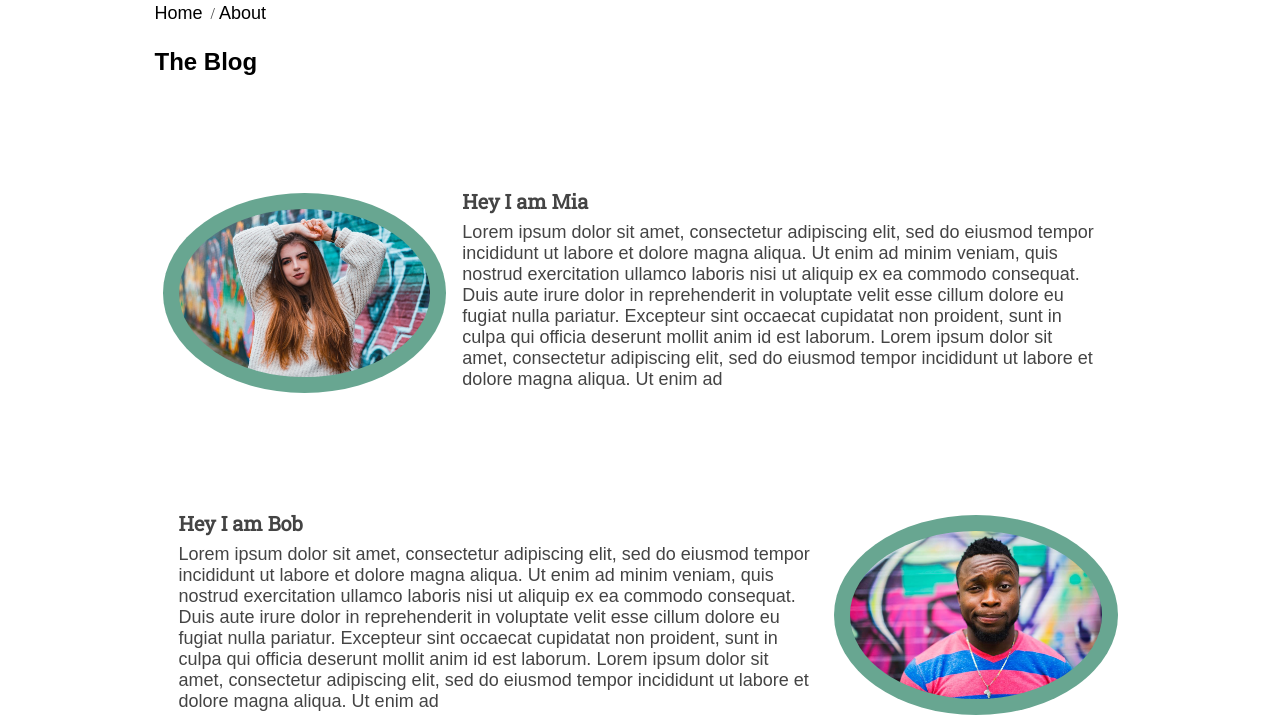
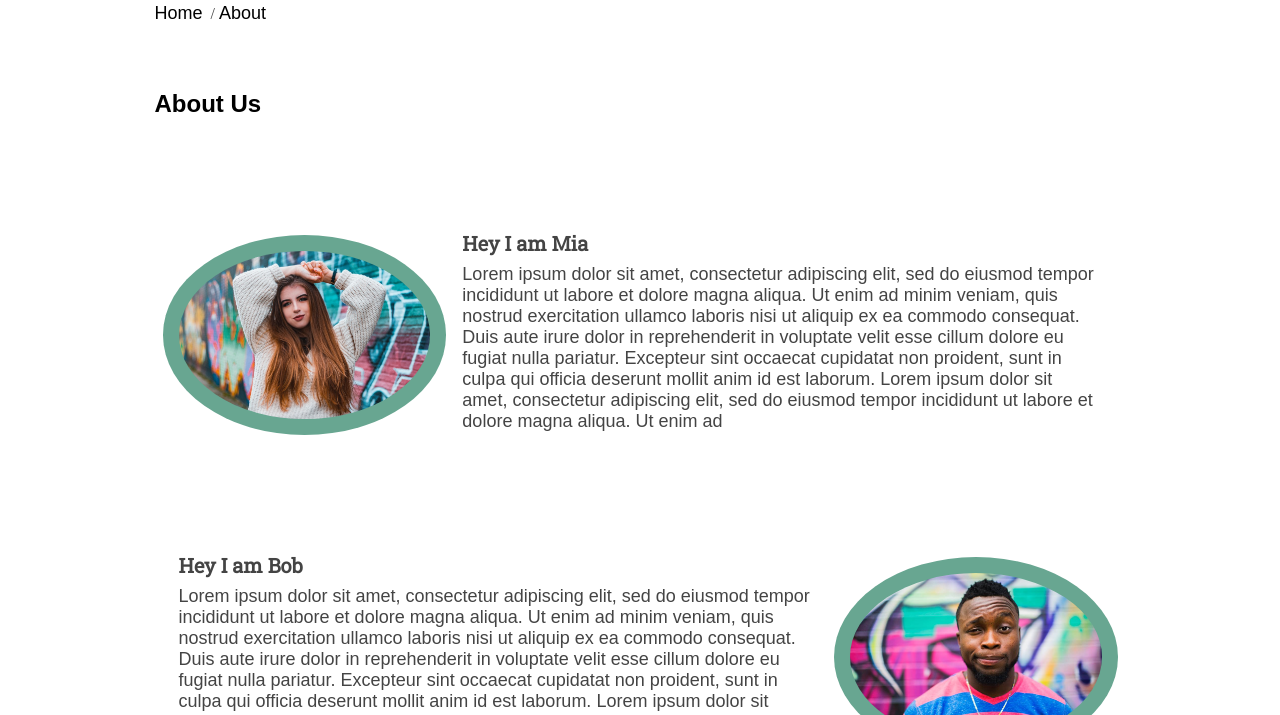
Before and after one commit to Noroff-FEU-Assignments/project-exam-1-Liisagrant, a plain HTML site: page about.html in a window 1280 px wide. Shown: the part 85-800 px from the top of the page. Drawn offline with Linux system fonts and the light colour scheme; a web font is replaced by a local one.

Commit message:
refactored code and some margin added

```diff
--- a/about.html
+++ b/about.html
@@ -1,14 +1,14 @@
 <!DOCTYPE html>
 <html lang="en">
   <head>
-    <meta charset="UTF-8"/>
+    <meta charset="UTF-8" />
     <meta
       name="description"
       content="About us. We are all about traveling and saving the environment. Let us help you know where to travel and what you should see on your journey."
     />
-    <meta name="viewport" content="width=device-width, initial-scale=1.0"/>
-    <link rel="preconnect" href="https://fonts.googleapis.com"/>
-    <link rel="preconnect" href="https://fonts.gstatic.com" crossorigin/>
+    <meta name="viewport" content="width=device-width, initial-scale=1.0" />
+    <link rel="preconnect" href="https://fonts.googleapis.com" />
+    <link rel="preconnect" href="https://fonts.gstatic.com" crossorigin />
     <link
       rel="stylesheet"
       href="https://cdnjs.cloudflare.com/ajax/libs/font-awesome/5.15.4/css/all.min.css"
@@ -16,8 +16,8 @@
       crossorigin="anonymous"
       referrerpolicy="no-referrer"
     />
-    <link rel="preconnect" href="https://fonts.googleapis.com"/>
-    <link rel="preconnect" href="https://fonts.gstatic.com" crossorigin/>
+    <link rel="preconnect" href="https://fonts.googleapis.com" />
+    <link rel="preconnect" href="https://fonts.gstatic.com" crossorigin />
     <link
       href="https://fonts.googleapis.com/css2?family=Amaranth:ital,wght@1,700&family=Mukta+Vaani&family=Oleo+Script+Swash+Caps:wght@700&family=Roboto+Slab&display=swap"
       rel="stylesheet"
@@ -27,9 +27,9 @@
       rel="stylesheet"
     />
     <title>About Us || Mia and Bob´s Travel Blog</title>
-    <link rel="stylesheet" href="/css/nav-footer.css"/>
-    <link rel="stylesheet" href="/css/about.css"/>
-    <link rel="stylesheet" href="/css/main.css"/>
+    <link rel="stylesheet" href="/css/nav-footer.css" />
+    <link rel="stylesheet" href="/css/about.css" />
+    <link rel="stylesheet" href="/css/main.css" />
     <script src="js/nav.js" defer></script>
     <!-- Hotjar Tracking Code for https://roaring-marzipan-949090.netlify.app -->
     <script>
@@ -39,7 +39,7 @@
           function () {
             (h.hj.q = h.hj.q || []).push(arguments);
           };
-            h._hjSettings = {hjid: 2977574, hjsv: 6};
+        h._hjSettings = { hjid: 2977574, hjsv: 6 };
         a = o.getElementsByTagName("head")[0];
         r = o.createElement("script");
         r.async = 1;
@@ -83,12 +83,6 @@
           <a href="/contact.html">Contact</a>
           <a class="this-page" href="#">About</a>
           <a href="/index.html">Home</a>
-            <!--<form>
-                              <div class="box-search">
-                                  <i class="fa fa-search"></i>
-                                  <input type="search" placeholder="search...">
-                              </div>
-                      </form> -->
         </div>
       </div>
     </header>
@@ -100,7 +94,7 @@
     </section>
     <main class="container">
       <div class="page-title">
-        <h1>The Blog</h1>
+        <h1>About Us</h1>
       </div>
       <section class="about-us-mia">
         <div class="about-us-image-box">
--- a/css/index.css
+++ b/css/index.css
@@ -158,6 +158,7 @@
 #btn-back,
 #btn-next {
   position: absolute;
+  border: 2px solid var(--main-green-colour);
   top: 50%;
   opacity: 80%;
   transform: translateY(-50%);
--- a/css/main.css
+++ b/css/main.css
@@ -42,7 +42,7 @@ header {
 .page-title {
   margin-top: 50px;
   padding: 16px 0;
-  margin: 8px;
+  margin: 50px 8px;
 }
 
 .container {
```
Lines whose indentation alone changed are shown as unchanged.
